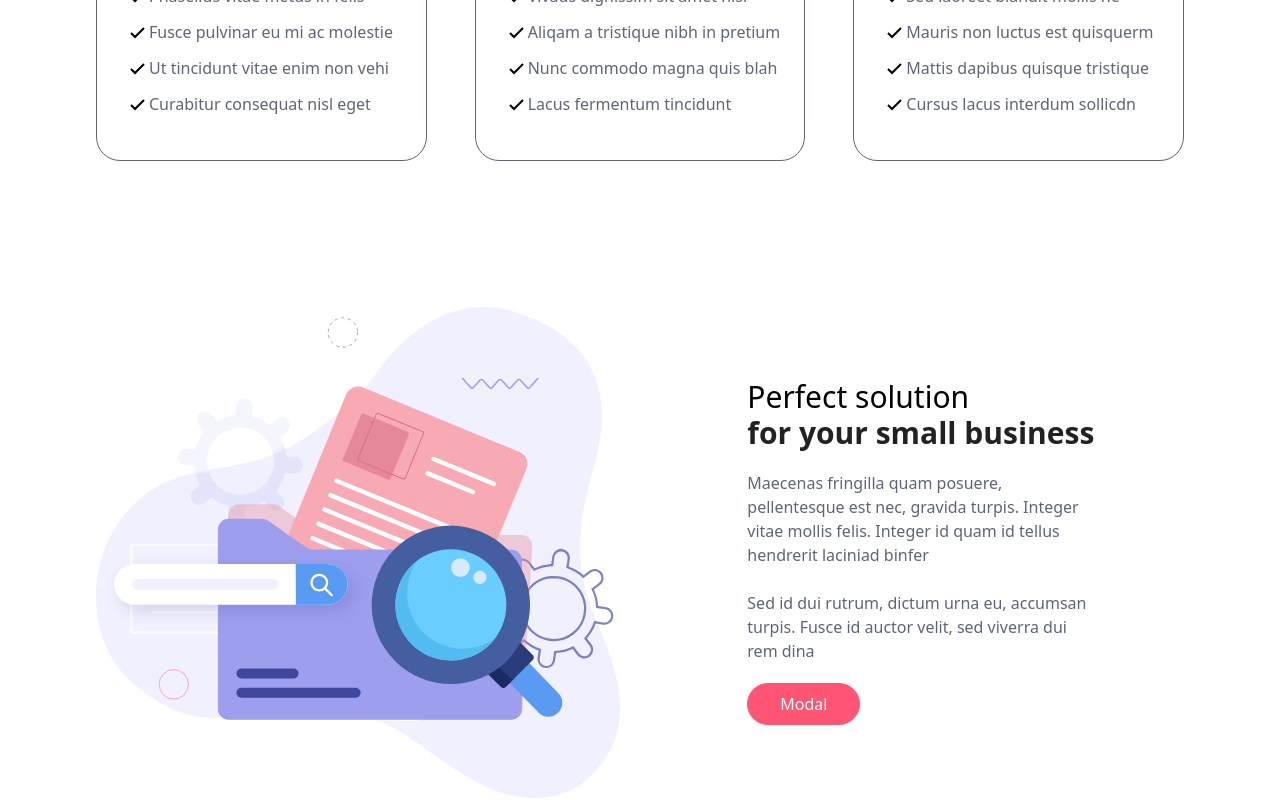
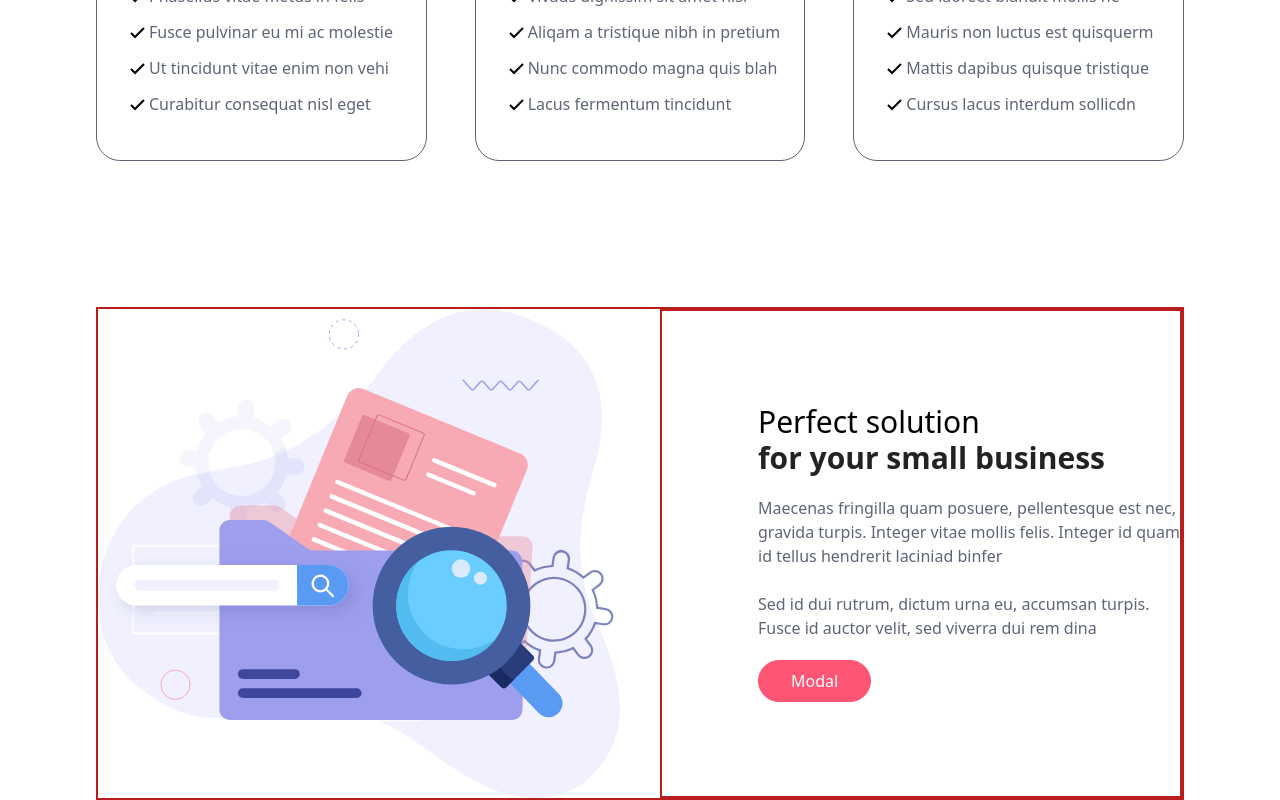
Before and after one commit to mdumar112233/react_tailwind_landing_page, a React (Create React App) app: page / in a window 1280 px wide. Shown: the part 1085-1885 px from the top of the page. Built offline with nearby package versions, Linux system fonts and the light colour scheme; the HTML template or start-up script is replaced by a standard one.

Commit message:
new code

```diff
--- a/src/components/About/About.js
+++ b/src/components/About/About.js
@@ -3,11 +3,12 @@ import aboutImage from '../../images/details-1.svg';
 
 const About = () => {
     return (
-            <div className='grid  grid-cols-1 lg:grid-cols-2 w-[85%] mx-auto gap-10 lg:mt-28 e_sm:mt-[65rem] mt-[77rem]'>
+            <div className='grid  grid-cols-1 lg:grid-cols-2 w-[85%] mx-auto gap-10 lg:mt-28 e_sm:mt-[65rem] mt-[77rem] border-2 border-red-700'>
             <div className="">
                 <img src={aboutImage} alt="aboutImage" className='lg:w-auto w-4/5 mx-auto' />
             </div>
-            <div className="flex flex-col justify-center w-full lg:w-2/3 mx-auto col-end-auto">
+            {/* <div className='flex justify-center border-2 border-purple-700 '> */}
+            <div className="flex flex-col justify-center border-2 border-red-700 pl-24">
                 <h1 className='text-3xl'>Perfect solution</h1>
                 <h3 className='text-3xl font-bold text-[#222222]'>for your small business</h3>
 
@@ -17,6 +18,7 @@ const About = () => {
 
                 <button className='self-start bg-[#ff5574] px-8 py-2 rounded-full border border-[#ff5574] hover:bg-transparent hover:text-[#ff5574] text-white transition-all mt-5'>Modal</button>
             </div>
+            {/* </div> */}
         </div>
     );
 };
```
Also changed, not shown: 1 other file (tests, documents, lock files or other folders).
